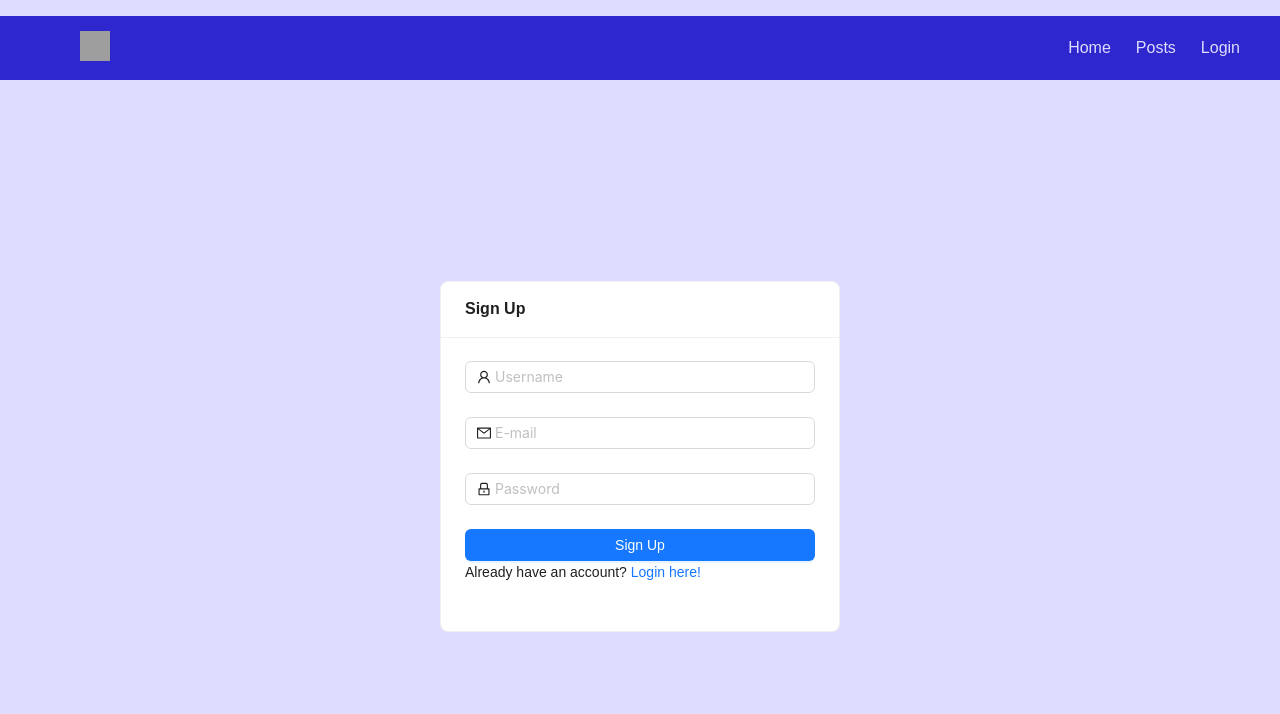
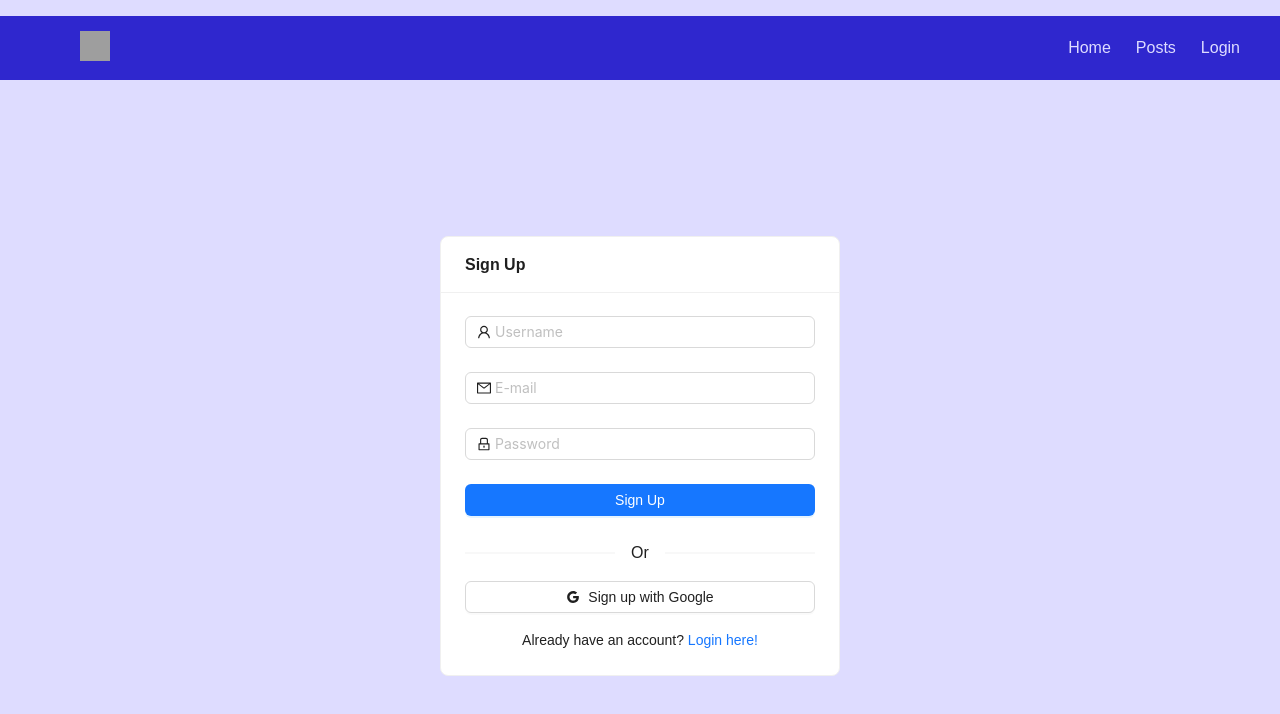
Before and after one commit to calistasalscpw/react-posts, a React (Vite) app: page /auth/signup in a window 1280 px wide. Shown: the top 714 px of the page. Built offline with nearby package versions, Linux system fonts and the light colour scheme; no server answers; grey boxes are pictures that could not be loaded.

Commit message:
update google login

```diff
--- a/src/pages/Signup.jsx
+++ b/src/pages/Signup.jsx
@@ -1,5 +1,5 @@
-import { LockOutlined, UserOutlined, MailOutlined } from "@ant-design/icons"; // Add MailOutlined
-import { Button, Form, Input, Card, message } from "antd";
+import { LockOutlined, UserOutlined, MailOutlined, GoogleOutlined } from "@ant-design/icons"; // Add MailOutlined
+import { Button, Form, Divider, Input, Card, message } from "antd";
 import { useNavigate } from "react-router-dom";
 import { useAuth } from "../context/AuthContext";
 
@@ -17,6 +17,10 @@ const Signup = () => {
         }
     };
 
+    const handleGoogleLogin = () => {
+        window.location.href = 'http://localhost:3000/auth/login/google';
+    }
+
   return (
       <div style={{backgroundColor: '#dedcff', display: 'flex', justifyContent: 'center', alignItems: 'center', height: '90vh'}}>
             <Card title="Sign Up" style={{ width: 400 }}>
@@ -32,9 +36,15 @@ const Signup = () => {
                     </Form.Item>
                     <Form.Item>
                         <Button block type="primary" htmlType="submit">Sign Up</Button>
-                        Already have an account? <a href="/auth/login">Login here!</a>
                     </Form.Item>
                 </Form>
+                <Divider>Or</Divider>
+                <Button block icon={<GoogleOutlined />} onClick={handleGoogleLogin}>
+                    Sign up with Google
+                </Button>
+                <div style={{marginTop: '1rem', textAlign: 'center'}}>
+                    Already have an account? <a href="/auth/login">Login here!</a>
+                </div>
             </Card>
         </div>
   );
```
Also changed, not shown: 1 other file (tests, documents, lock files or other folders).
